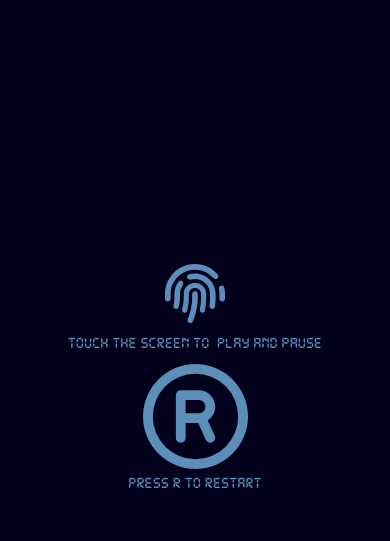
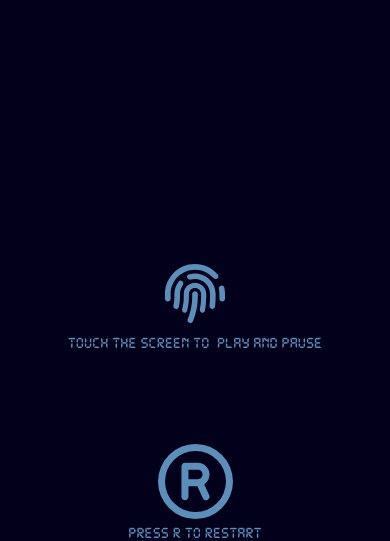
Before and after one commit to bywillsilva/cronometro, a plain HTML site: page index.html in a window 390 px wide. Shown: the part 453-994 px from the top of the page. Before the commit the page ends 944 px from the top, so only its background shows below. Drawn offline with Linux system fonts and the light colour scheme.

Commit message:
Atualização de bugs css

```diff
--- a/css/style.css
+++ b/css/style.css
@@ -50,7 +50,7 @@ div.infoSpace, div.infoR, div.mobileInfo {
     justify-content: center;
 
     position: absolute;
-    bottom: -100px;
+    bottom: -150px;
     color: var(--blue-light-600);
 }
 
@@ -132,6 +132,10 @@ div.mobileInfo > img {
     div.infoSpace{
         display: none;
     }
+
+    div.infoR > img {
+        width: 25%;
+    }
 }
 
 @media (max-width: 700px) {
```
